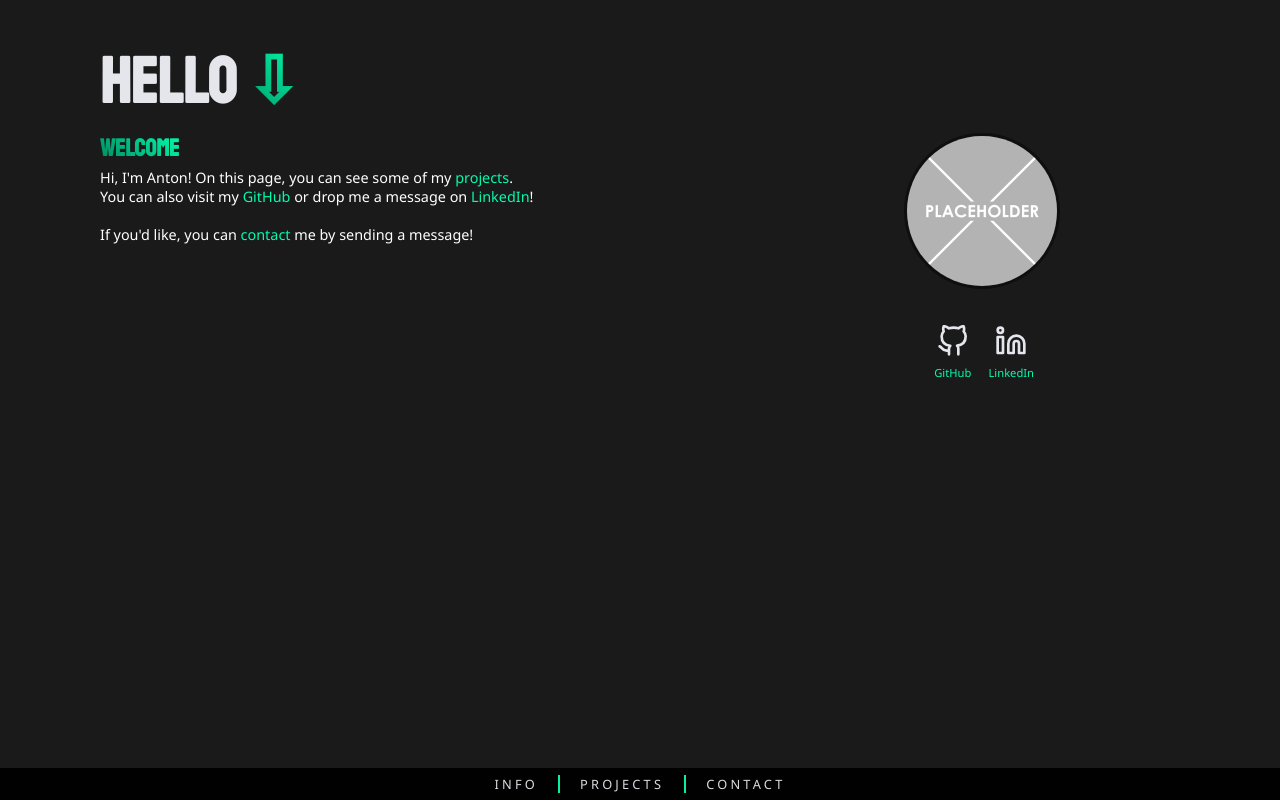
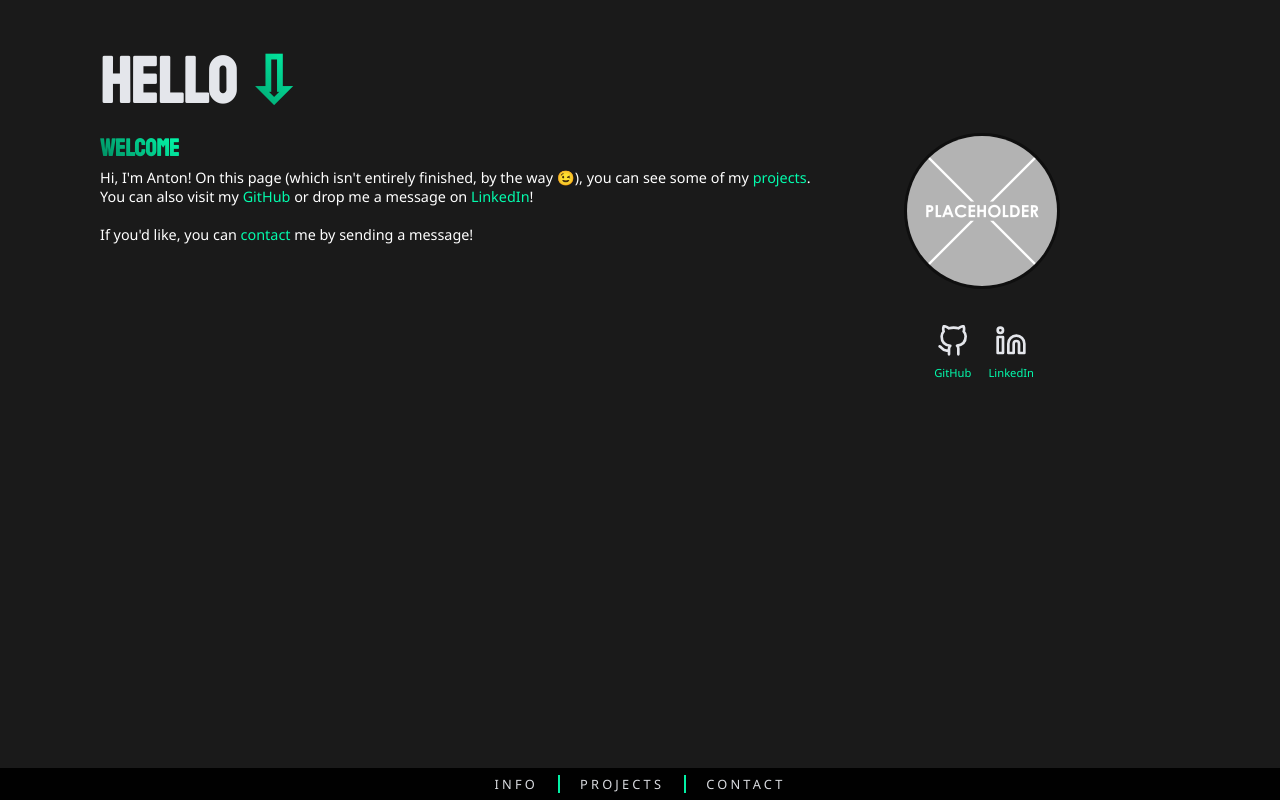
Before and after one commit to antondru/homepage, a React (Create React App) app: page / in a window 1280 px wide. Shown: the top 800 px of the page. Built offline with nearby package versions, Linux system fonts and the light colour scheme; no server answers.

Commit message:
changed some info text

```diff
--- a/src/components/Info/index.tsx
+++ b/src/components/Info/index.tsx
@@ -15,7 +15,7 @@ export const Info = () => {
       <TextContainer>
         <SubHeader><StyledLetter>Welcome</StyledLetter></SubHeader>
         <StyledText>
-          Hi, I'm Anton! On this page, you can see some of my <StyledLink onClick={() => {scrollToElement("projects")}}>projects</StyledLink>.
+          Hi, I'm Anton! On this page (which isn't entirely finished, by the way 😉), you can see some of my <StyledLink onClick={() => {scrollToElement("projects")}}>projects</StyledLink>.
           <br />
           You can also visit my <StyledLink href="https://github.com/antondru" target="_blank" rel="noopener noreferrer"> GitHub</StyledLink> or drop me a message on
           <StyledLink href="https://www.linkedin.com/in/anton-drugge-90304a83/" target="_blank" rel="noopener noreferrer"> LinkedIn</StyledLink>!
```
